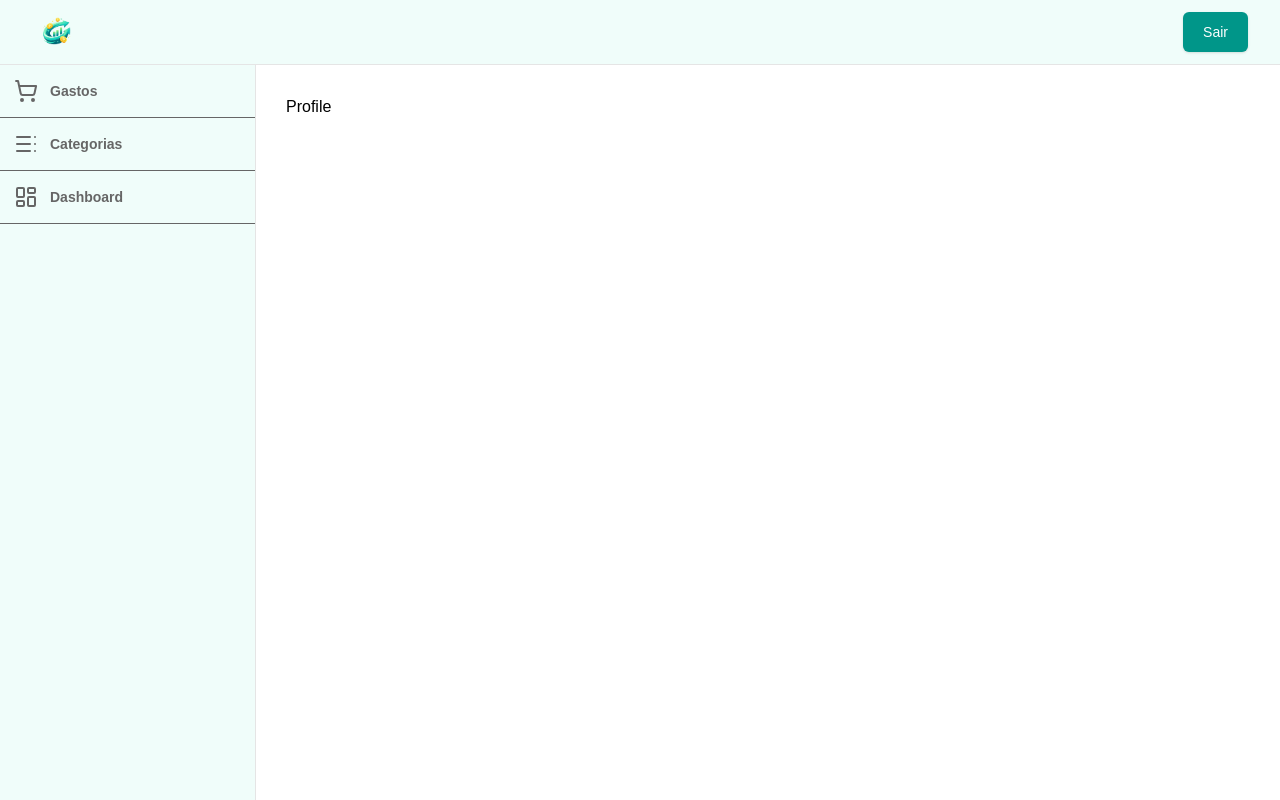
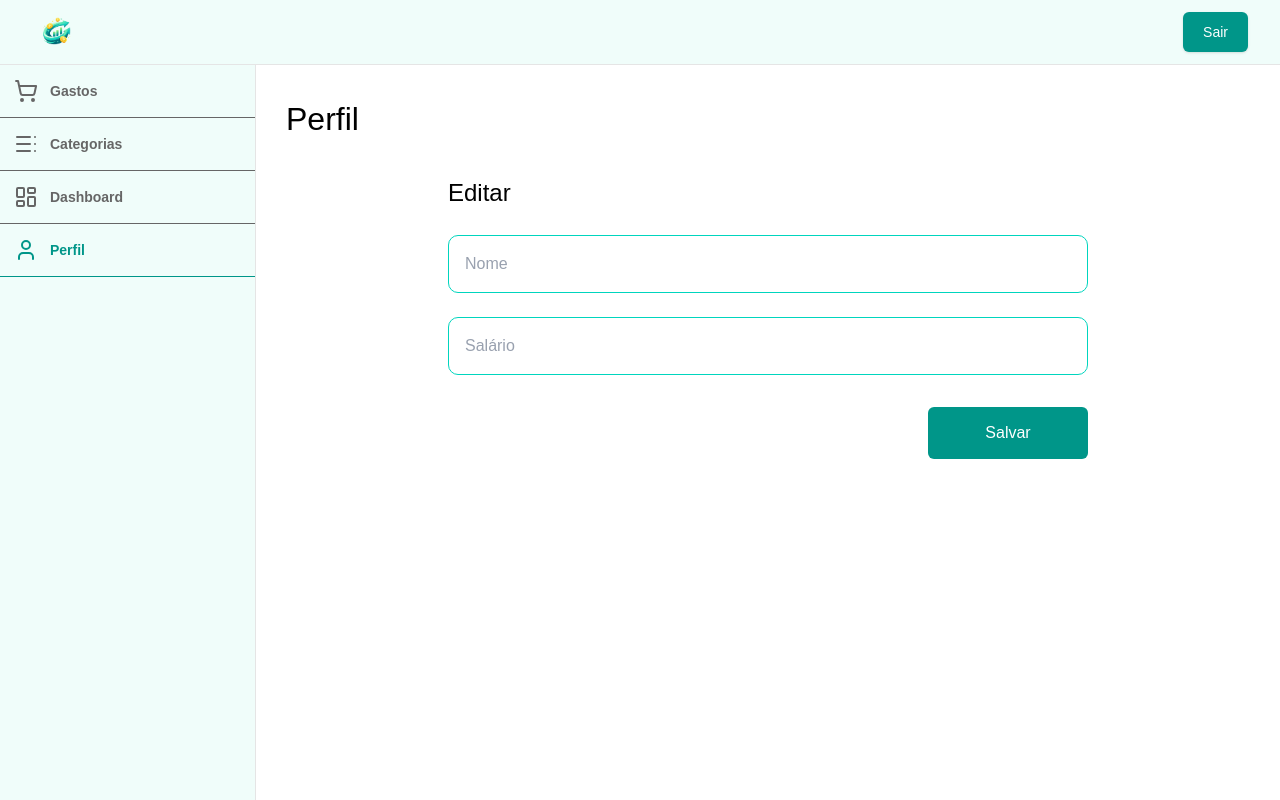
Before and after one commit to FelipeLopes1996/personal-finance-web-app, a React (Vite) app: page /profile in a window 1280 px wide. Built offline with nearby package versions, Linux system fonts and the light colour scheme; sample sign-in values are in the browser's storage.

Commit message:
Create a new screen edit profile

```diff
--- a/src/components/CategoryTable/index.tsx
+++ b/src/components/CategoryTable/index.tsx
@@ -50,6 +50,7 @@ const CategoryTable = ({
                   <td className="px-4 py-2 whitespace-nowrap">{item.name}</td>
                   <td className="px-4 py-2 w-[20%]">
                     <button
+                      disabled={item.categoryType === "SYSTEM"}
                       onClick={() => {
                         if (!item.id) return;
                         onEdit({
@@ -57,15 +58,30 @@ const CategoryTable = ({
                           name: item.name,
                         });
                       }}
-                      className="px-2 py-1 mr-[0.5rem] text-white rounded hover:bg-blue-100 transition cursor-pointer"
+                      className="px-2 py-1 mr-[0.5rem] text-white rounded hover:bg-transparent transition cursor-pointer"
                     >
-                      <Pencil size={20} className="text-blue-500" />
+                      <Pencil
+                        size={20}
+                        className={
+                          item.categoryType === "SYSTEM"
+                            ? "text-[#CCC]"
+                            : "text-blue-500"
+                        }
+                      />
                     </button>
                     <button
+                      disabled={item.categoryType === "SYSTEM"}
                       onClick={() => onDelete(item.id || 0)}
-                      className="px-2 py-1  text-white rounded hover:bg-red-100 transition cursor-pointer"
+                      className="px-2 py-1  text-white rounded hover:bg-transparent transition cursor-pointer"
                     >
-                      <Trash size={20} className="text-red-500" />
+                      <Trash
+                        size={20}
+                        className={
+                          item.categoryType === "SYSTEM"
+                            ? "text-[#CCC]"
+                            : "text-red-500"
+                        }
+                      />
                     </button>
                   </td>
                 </tr>
@@ -113,13 +129,13 @@ const CategoryTable = ({
                       name: item.name,
                     });
                   }}
-                  className="flex-1 px-2 py-1 flex justify-center items-center rounded hover:bg-blue-100 transition cursor-pointer"
+                  className="flex-1 px-2 py-1 flex justify-center items-center rounded hover:bg-transparent transition cursor-pointer"
                 >
                   <Pencil size={20} className="text-blue-500" />
                 </button>
                 <button
                   onClick={() => onDelete(item.id || 0)}
-                  className="flex-1 px-2 py-1 flex justify-center items-center rounded hover:bg-red-100 transition cursor-pointer"
+                  className="flex-1 px-2 py-1 flex justify-center items-center rounded hover:bg-transparent transition cursor-pointer"
                 >
                   <Trash size={20} className="text-red-500" />
                 </button>
--- a/src/components/DashboardCard/DashboardCard.tsx
+++ b/src/components/DashboardCard/DashboardCard.tsx
@@ -11,8 +11,7 @@ export function DashboardCard({
   userName,
   userSalary,
   userTotalExpensePeriod,
-}: // userExpenses,
-CardType) {
+}: CardType) {
   return (
     <div className="w-full rounded-[4px] bg-white p-6 shadow-md">
       {/* Header */}
@@ -22,13 +21,9 @@ CardType) {
             Olá, {userName || "-"}
           </p>
         </div>
-
-        {/* <div className="rounded-full bg-gray-100 p-2">📊</div> */}
       </div>
 
-      {/* Valores */}
-      <div className="flex justify-between gap-6">
-        {/* Receita */}
+      <div className="flex gap-[3rem]">
         <div>
           <p className="text-sm text-gray-500">Salário mensal</p>
           <p className="text-lg font-bold text-green-600">
@@ -36,7 +31,6 @@ CardType) {
           </p>
         </div>
 
-        {/* Despesa */}
         <div>
           <p className="text-sm text-gray-500">Despesa mensal</p>
           <p className="text-lg font-bold text-red-600">
--- /dev/null
+++ b/src/components/ProfileForm/index.tsx
@@ -0,0 +1,79 @@
+import { Button } from "@/components/Button";
+import { TextField } from "@/components/TextField";
+import { ProfileSchema } from "@/schemas/ProfileSchema";
+import { currencyMask } from "@/utils/formatCurrency";
+import { zodResolver } from "@hookform/resolvers/zod";
+import { useEffect } from "react";
+import { useForm } from "react-hook-form";
+import SpinnerLoading from "../SpinnerLoading";
+
+type ProfileFormProps = {
+  defaultValues?: {
+    name: string;
+    salary: string;
+  };
+  isLoading: boolean;
+  onSubmit: (data: ProfileSchema) => void;
+};
+
+export default function ProfileForm({
+  defaultValues,
+  isLoading,
+  onSubmit,
+}: ProfileFormProps) {
+  const defaultName = defaultValues?.name;
+  const defaultSalary = defaultValues?.salary;
+
+  const {
+    register,
+    handleSubmit,
+    setValue,
+    formState: { errors },
+  } = useForm<ProfileSchema>({
+    resolver: zodResolver(ProfileSchema),
+  });
+
+  useEffect(() => {
+    if (defaultName === undefined || defaultSalary === undefined) return;
+
+    setValue("name", defaultName);
+    setValue("salary", defaultSalary);
+  }, [defaultName, defaultSalary, setValue]);
+
+  return (
+    <form
+      className="flex flex-col gap-[1.5rem]"
+      onSubmit={handleSubmit(onSubmit)}
+    >
+      <TextField
+        {...register("name")}
+        placeholder="Nome"
+        type="text"
+        error={!!errors.name}
+        errorMsg={errors.name?.message || ""}
+      />
+
+      <TextField
+        {...register("salary", {
+          onChange: (e) => {
+            const maskedValue = currencyMask(e.target.value);
+            setValue("salary", maskedValue, {
+              shouldValidate: true,
+              shouldDirty: true,
+            });
+          },
+        })}
+        placeholder="Salário"
+        type="text"
+        error={!!errors.salary}
+        errorMsg={errors.salary?.message || ""}
+      />
+
+      <div className="pt-2 flex justify-end">
+        <Button className="max-w-[10rem]" type="submit" disabled={isLoading}>
+          {isLoading ? <SpinnerLoading width="5" height="5" /> : "Salvar"}
+        </Button>
+      </div>
+    </form>
+  );
+}
--- a/src/components/Sidebar/index.tsx
+++ b/src/components/Sidebar/index.tsx
@@ -1,4 +1,9 @@
-import { LayoutDashboard, ShoppingCart, TableOfContents } from "lucide-react";
+import {
+  LayoutDashboard,
+  ShoppingCart,
+  TableOfContents,
+  User,
+} from "lucide-react";
 import clsx from "clsx";
 import { NavItem } from "../NavItem";
 
@@ -36,12 +41,12 @@ export default function Sidebar({ variant }: SidebarProps) {
         label="Dashboard"
         isFooter={isFooter}
       />
-      {/* <NavItem
+      <NavItem
         to="/profile"
         icon={<User />}
         label="Perfil"
         isFooter={isFooter}
-      /> */}
+      />
       {/* <NavItem
         to="/settings"
         icon={<Settings />}
--- a/src/pages/Category/index.tsx
+++ b/src/pages/Category/index.tsx
@@ -45,12 +45,15 @@ const Category = () => {
   } = useQuery({
     queryKey: ["categories", page, size],
     queryFn: async () => {
-      const response = await api.get<IPageResponse<ICategory>>(`/categories`, {
-        params: {
-          page,
-          size,
+      const response = await api.get<IPageResponse<ICategory>>(
+        `/categories/available`,
+        {
+          params: {
+            page,
+            size,
+          },
         },
-      });
+      );
       return response.data;
     },
     placeholderData: keepPreviousData,
--- a/src/pages/Profile/index.tsx
+++ b/src/pages/Profile/index.tsx
@@ -1,5 +1,85 @@
+import { api } from "@/api/axios";
+import CustomToast from "@/components/CustomToast";
+import ProfileForm from "@/components/ProfileForm";
+import { Skeleton } from "@/components/Skeleton";
+import { useLocalStorage } from "@/hooks/useLocalStorage";
+import { ProfileSchema } from "@/schemas/ProfileSchema";
+import type { IApiError } from "@/types/IApiError";
+import type { IUser } from "@/types/IUser";
+import { formatCurrency } from "@/utils/formatCurrency";
+import { parseCurrencyToNumber } from "@/utils/parseCurrencyToNumber";
+import { useMutation, useQuery, useQueryClient } from "@tanstack/react-query";
+import type { AxiosError } from "axios";
+
 const Profile = () => {
-  return <div>Profile</div>;
+  const queryClient = useQueryClient();
+  const { value: userId } = useLocalStorage<string | null>(
+    "@finance:userId",
+    null,
+  );
+
+  const { data: userData, isLoading } = useQuery({
+    queryKey: ["users", userId],
+    queryFn: async () => {
+      const response = await api.get<IUser>(`/users/${userId}`);
+      return response.data;
+    },
+    enabled: !!userId,
+  });
+
+  const updateProfileMutation = useMutation<
+    void,
+    AxiosError<IApiError>,
+    ProfileSchema
+  >({
+    mutationFn: async (payload: ProfileSchema) => {
+      await api.put(`/users/${userId}`, {
+        name: payload.name,
+        salary: parseCurrencyToNumber(payload.salary),
+      });
+    },
+    onSuccess: () => {
+      queryClient.invalidateQueries({
+        queryKey: ["users"],
+      });
+      CustomToast({
+        title: "Perfil atualizado com sucesso!",
+        status: "success",
+      });
+    },
+    onError: (error) => {
+      CustomToast({
+        title: error.response?.data?.error || "Erro ao atualizar perfil.",
+        status: "error",
+      });
+    },
+  });
+
+  return (
+    <div className="flex flex-col">
+      <h1 className="text-[2rem] mb-[2rem]">Perfil</h1>
+
+      {isLoading ? (
+        <Skeleton className="h-[20rem] w-full" />
+      ) : (
+        <div className="m-auto md:w-[40rem] w-full flex flex-col justify-center  bg-white rounded-[4px]  ">
+          <h2 className="text-[1.2rem] md:text-[1.5rem] mb-6">Editar</h2>
+          <ProfileForm
+            defaultValues={
+              userData
+                ? {
+                    name: userData.name,
+                    salary: formatCurrency(String(userData?.salary || 0)),
+                  }
+                : undefined
+            }
+            isLoading={updateProfileMutation.isPending}
+            onSubmit={(data) => updateProfileMutation.mutate(data)}
+          />
+        </div>
+      )}
+    </div>
+  );
 };
 
 export default Profile;
--- /dev/null
+++ b/src/schemas/ProfileSchema.ts
@@ -0,0 +1,19 @@
+import { z } from "zod";
+
+export const ProfileSchema = z.object({
+  name: z.string().min(3, "Nome precisa ter pelo menos 3 caracteres"),
+  salary: z
+    .string()
+    .min(1, "O valor é obrigatório")
+    .refine((value) => {
+      const numeric = value
+        .replace(/\./g, "")
+        .replace(",", ".")
+        .replace(/[^\d.]/g, "");
+
+      const numberValue = Number(numeric);
+      return !isNaN(numberValue) && numberValue > 0;
+    }, "Informe um valor válido"),
+});
+
+export type ProfileSchema = z.infer<typeof ProfileSchema>;
--- a/src/types/ICategory.ts
+++ b/src/types/ICategory.ts
@@ -1,4 +1,5 @@
 export interface ICategory {
   id?: number;
   name: string;
+  categoryType?: string;
 }
--- /dev/null
+++ b/src/types/IUser.ts
@@ -0,0 +1,6 @@
+export interface IUser {
+  id: number;
+  name: string;
+  email: string;
+  salary: number;
+}
```
